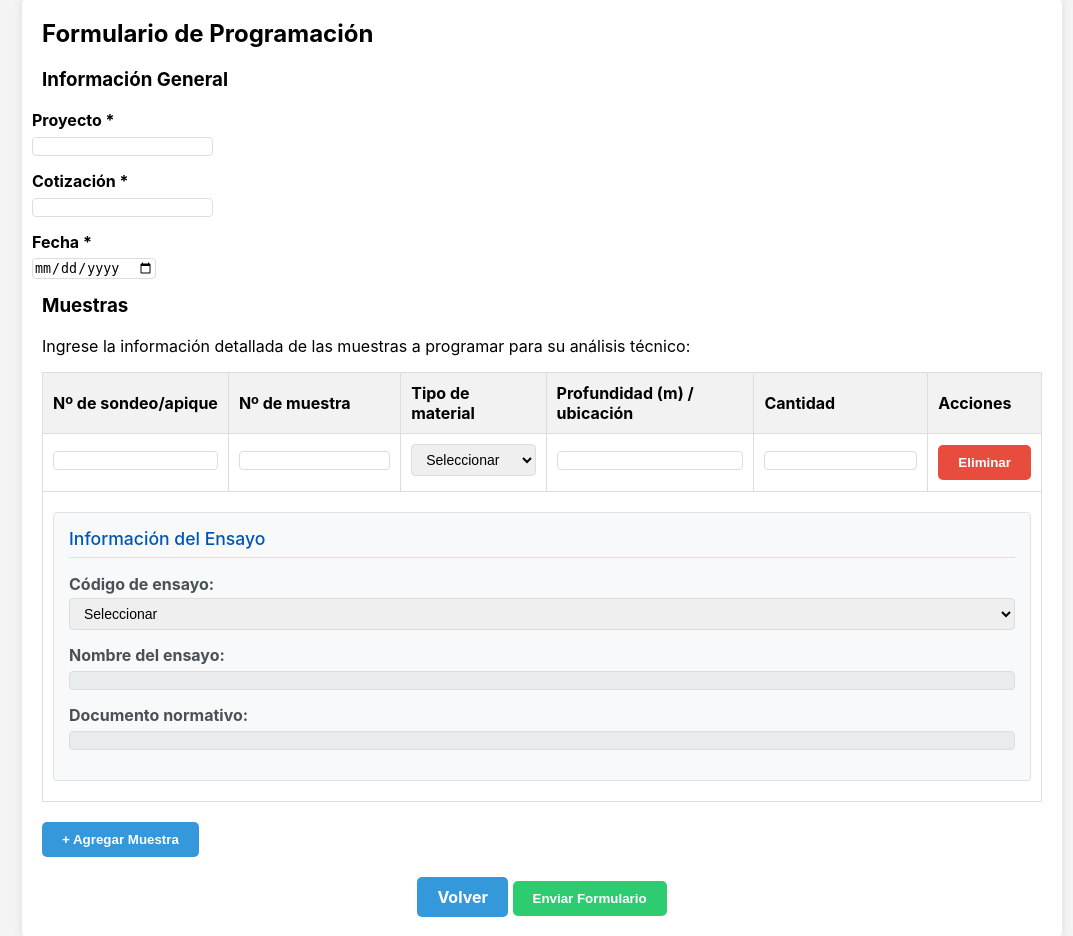
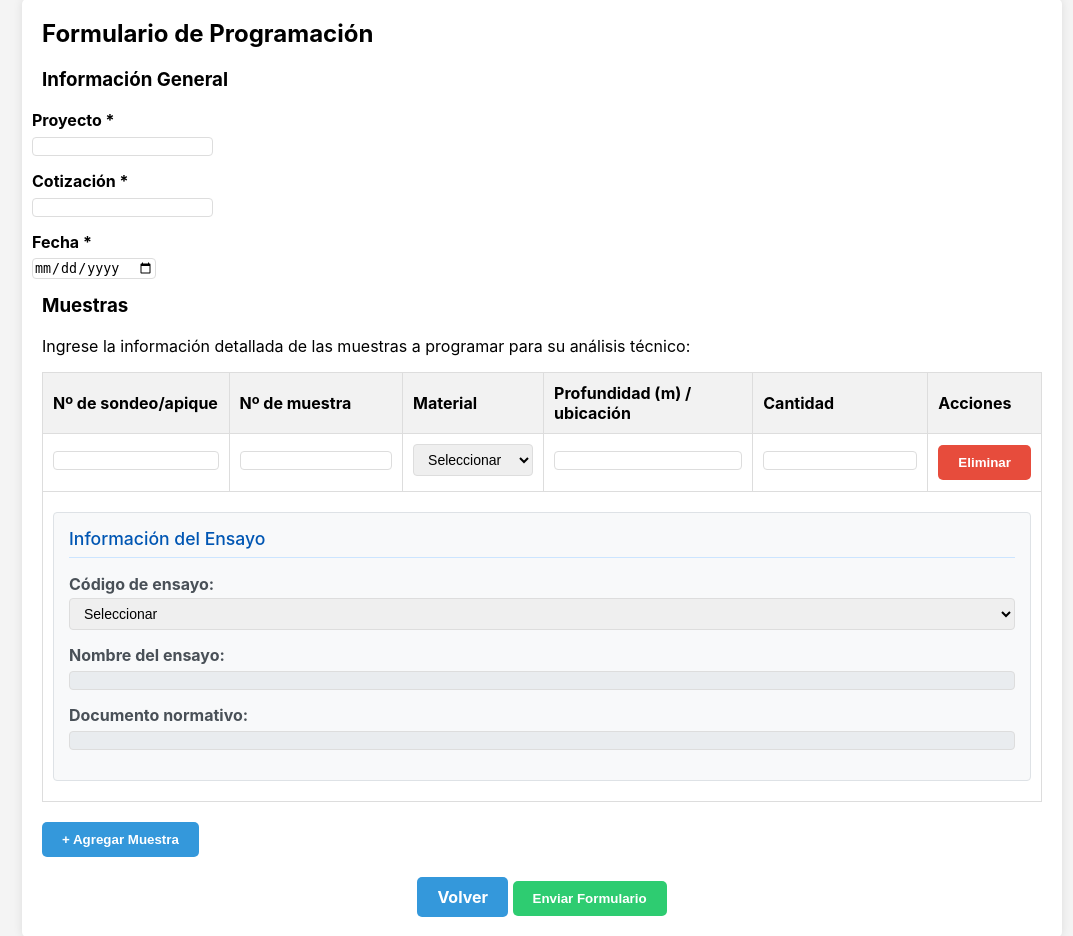
Before and after one commit to suelosypavimentos2024/programacion-ensayos-app, a Flask app: template app/templates/form.html in a window 1280 px wide. Shown: the part 157-1093 px from the top of the page, without its empty margins (98-1171 px from the left). Run offline with Flask 3, Linux system fonts and the light colour scheme; the template is opened without the code that fills it, so the values that code supplies are empty.

Commit message:
cambio de tipo de material a material

```diff
--- a/app/templates/form.html
+++ b/app/templates/form.html
@@ -70,7 +70,7 @@
                             <tr>
                                 <th>Nº de sondeo/apique</th>
                                 <th>Nº de muestra</th>
-                                <th>Tipo de material</th>
+                                <th>Material</th>
                                 <th>Profundidad (m) / ubicación</th>
                                 <th>Cantidad</th>
                                 <th>Acciones</th>
```
